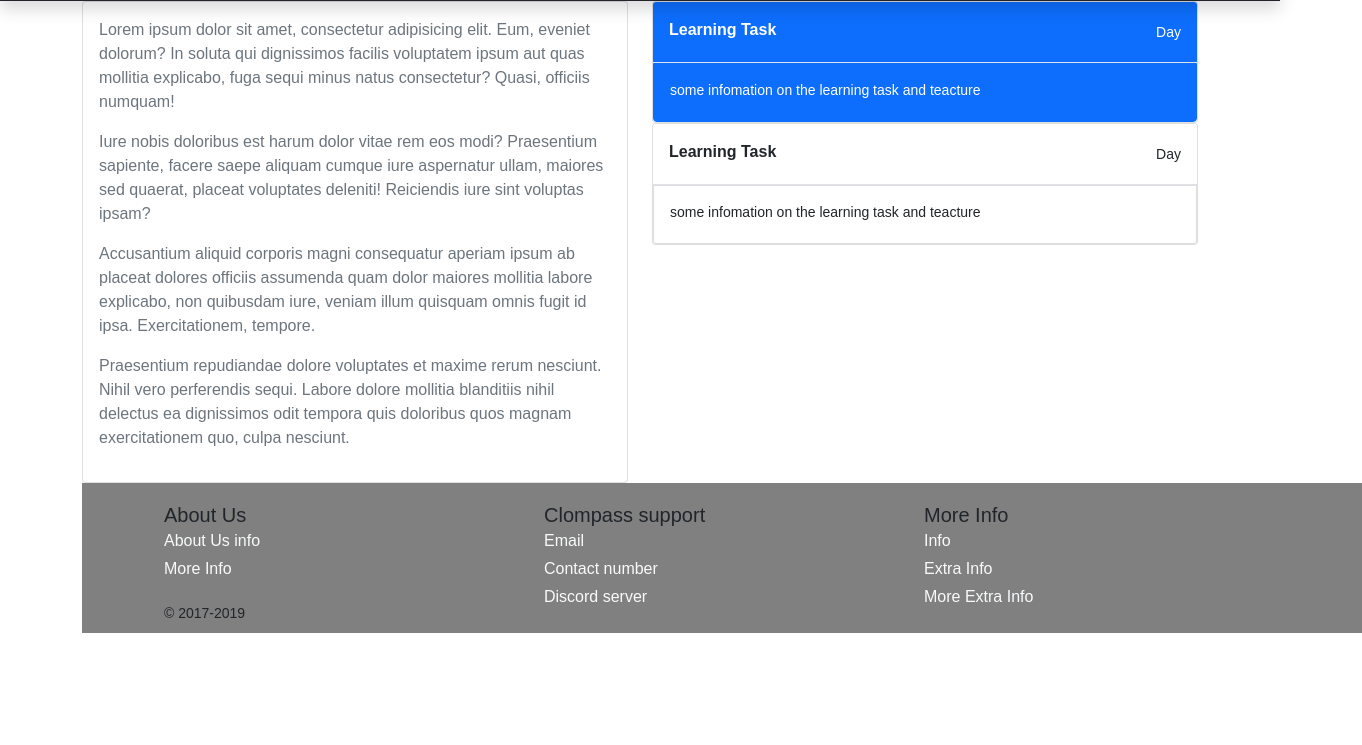
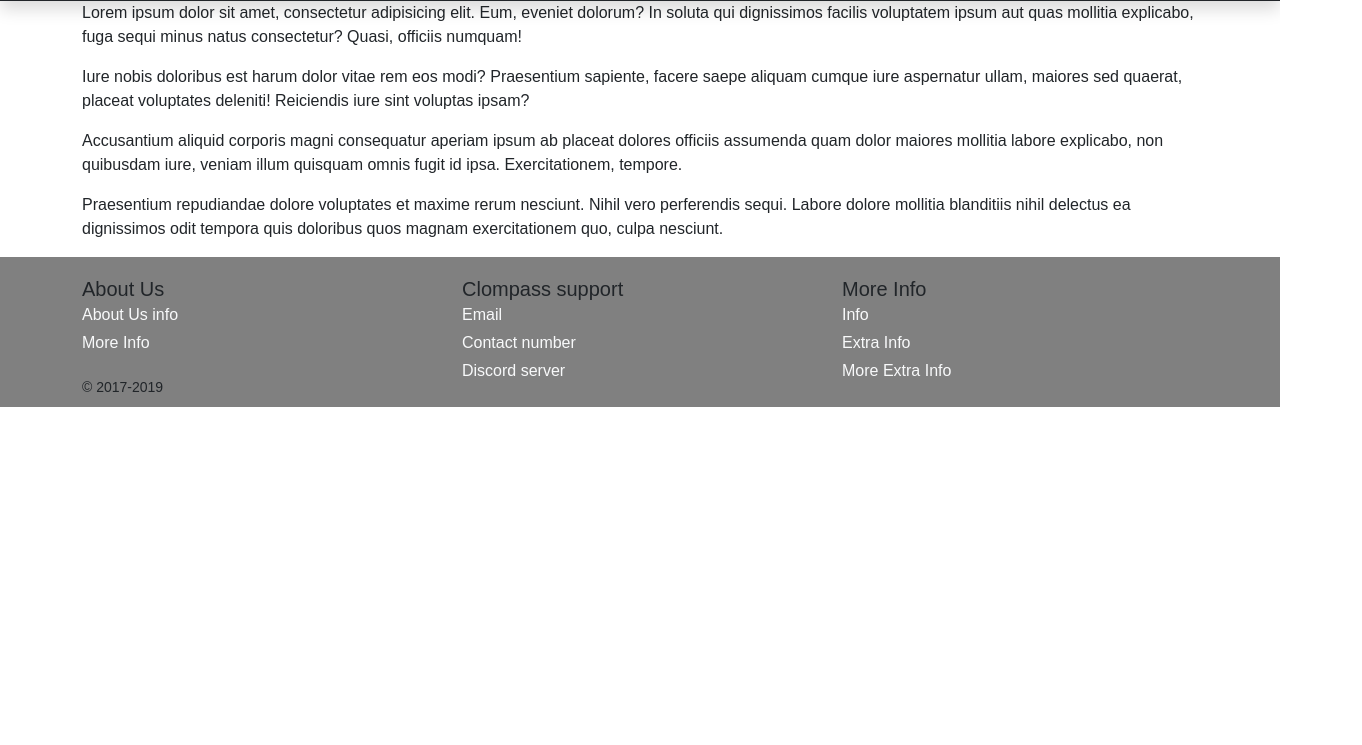
Before and after one commit to clompass-test/clompass-test.github.io, a website built with Parcel: page index.html in a window 1280 px wide. Shown: the part 55-800 px from the top of the page, 1362 px wide, since content can reach past the window. Built offline with nearby package versions, Linux system fonts and the light colour scheme.

Commit message:
fixed footer

```diff
--- a/index.html
+++ b/index.html
@@ -141,39 +141,11 @@
   <div class="container">
     <div class="row">
         <div class="col">
-          <div class="card ">
-            <div class="card-body text-muted">
               <p>Lorem ipsum dolor sit amet, consectetur adipisicing elit. Eum, eveniet dolorum? In soluta qui dignissimos facilis voluptatem ipsum aut quas mollitia explicabo, fuga sequi minus natus consectetur? Quasi, officiis numquam!</p>
               <p>Iure nobis doloribus est harum dolor vitae rem eos modi? Praesentium sapiente, facere saepe aliquam cumque iure aspernatur ullam, maiores sed quaerat, placeat voluptates deleniti! Reiciendis iure sint voluptas ipsam?</p>
               <p>Accusantium aliquid corporis magni consequatur aperiam ipsum ab placeat dolores officiis assumenda quam dolor maiores mollitia labore explicabo, non quibusdam iure, veniam illum quisquam omnis fugit id ipsa. Exercitationem, tempore.</p>
               <p>Praesentium repudiandae dolore voluptates et maxime rerum nesciunt. Nihil vero perferendis sequi. Labore dolore mollitia blanditiis nihil delectus ea dignissimos odit tempora quis doloribus quos magnam exercitationem quo, culpa nesciunt.</p>
-            </div>
-          </div>
         </div>
-      <div class="col">
-        <div class="card">
-        <div class="list-group list-group-flush border-bottom scrollarea">
-          <a href="#" class="list-group-item list-group-item-action active py-3 lh-tight" aria-current="true">
-            <div class="d-flex w-100 align-items-center justify-content-between">
-            <strong class="mb-1">Learning Task</strong>
-              <small>Day</small>
-            </div>
-          </div>
-           <div class="col-10 mb-1 small">some infomation on the learning task and teacture </div>
-          </a>
-        </div>
-        <div class="card">
-            <div class="list-group list-group-flush border-bottom scrollarea">
-              <a href="#" class="list-group-item list-group-item-action py-3 lh-tight" aria-current="true">
-                <div class="d-flex w-100 align-items-center justify-content-between">
-                <strong class="mb-1">Learning Task</strong>
-                  <small>Day</small>
-                </div>
-              </div>
-               <div class="col-10 mb-1 small">some infomation on the learning task and teacture </div>
-              </a>
-            </div>
-
     </div>
   </div>
 
--- a/src/styles.css
+++ b/src/styles.css
@@ -26,6 +26,9 @@ footer {
   background-color: grey;
   width: 100%;
   z-index: 99 !important;
+  align-self: center;
+  left: 0;
+  overflow: hidden;
 }
 h5 {
   margin-top: 1rem;
```
